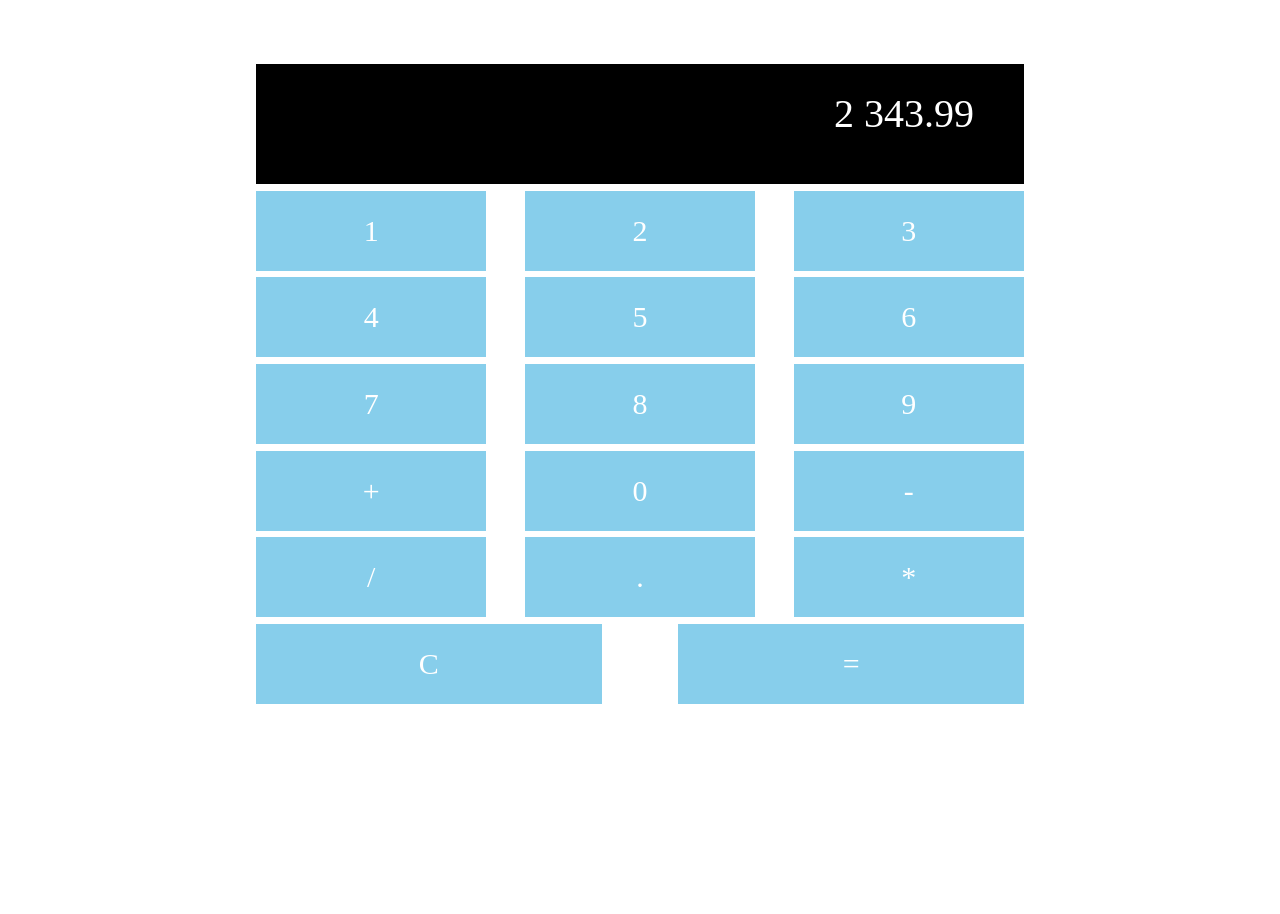
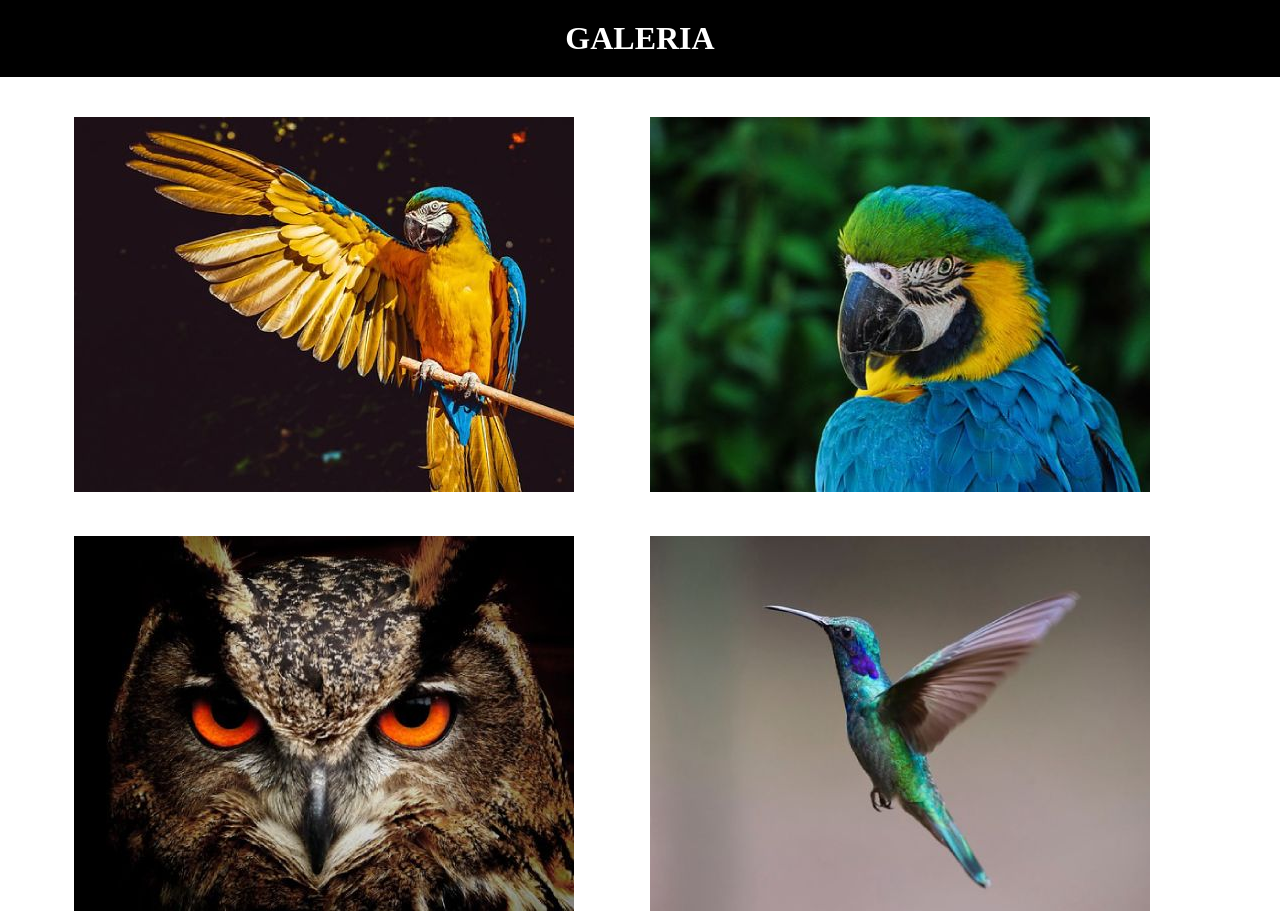
Before and after one commit to ReVaNNNNN/Frontend-II, a plain HTML site: page Day9/index_2.html in a window 1280 px wide. Shown: the top 914 px of the page. Before the commit the page ends 800 px from the top, so only its background shows below. Drawn offline with Linux system fonts and the light colour scheme.

Commit message:
Flexbox Gallery

```diff
--- a/Day9/index_2.html
+++ b/Day9/index_2.html
@@ -1,31 +1,42 @@
 <!DOCTYPE html>
-<html lang="pl">
+<html lang="en">
+
 <head>
-    <meta charset="UTF-8">
-    <meta name="viewport" content="width=device-width, initial-scale=1.0">
-    <title>Flex - Kalkulator</title>
-    <link rel="stylesheet" href="style_2.css">
+ <meta charset="UTF-8">
+ <meta name="viewport" content="width=device-width, initial-scale=1.0">
+ <meta http-equiv="X-UA-Compatible" content="ie=edge">
+ <title>Galeria Flexbox</title>
+ <link rel="stylesheet" href="style_2.css">
 </head>
+
 <body>
-    <div class="panel">
-        <div class="result">2 343.99</div>
-        <div>1</div>
-        <div>2</div>
-        <div>3</div>
-        <div>4</div>
-        <div>5</div>
-        <div>6</div>
-        <div>7</div>
-        <div>8</div>
-        <div>9</div>
-        <div>+</div>
-        <div>0</div>
-        <div>-</div>
-        <div>/</div>
-        <div>.</div>
-        <div>*</div>
-        <div>C</div>
-        <div>=</div>
-    </div>
+ <h1>GALERIA</h1>
+ <section>
+  <div>
+   <img src="img1.jpg" alt="">
+  </div>
+  <div>
+   <img src="img2.jpg" alt="">
+  </div>
+  <div>
+   <img src="img3.jpg" alt="">
+  </div>
+  <div>
+   <img src="img4.jpg" alt="">
+  </div>
+
+  <div>
+   <img src="img1.jpg" alt="">
+  </div>
+  <div>
+   <img src="img2.jpg" alt="">
+  </div>
+  <div>
+   <img src="img3.jpg" alt="">
+  </div>
+  <div>
+   <img src="img4.jpg" alt="">
+  </div>
+ </section>
 </body>
 </html>
--- a/Day9/style_2.css
+++ b/Day9/style_2.css
@@ -4,42 +4,53 @@
     box-sizing: border-box;
 }
 
-.panel {
+body {
+    width: 100%;
     display: flex;
-    width: 60vw;
-    margin: 5% auto;
-    min-width: 500px;
-    flex-wrap: wrap;
-    height: 80vh;
-    align-content: space-between;
-    justify-content: space-between;
+    flex-direction: column;
+}
+
+h1 {
+    width: 100%;
+    padding: 20px;
+    margin: 0 auto 20px;
+    text-align: center;
+    background-color: black;
     color: white;
 }
 
-.panel .result {
-    flex-basis: 100%;
-    height: 15vh;
-    font-size: 40px;
-    padding: 10px 50px;
-    background-color: black;
+section {
     display: flex;
-    justify-content: flex-end;
+    flex-direction: column;
+    flex-wrap: nowrap;
+    align-items: center;
 }
 
-.panel div {
-    background-color: skyblue;
-    flex-basis: 30%;
-    height: 10vh;
-    font-size: 30px;
-    line-height: 10vh;
-    text-align: center;
+section div {
+    padding: 20px 10px;
 }
 
-.panel div:nth-of-type(17), div:nth-of-type(18) {
-    flex-basis: 45%;
+
+section div img {
+    max-width: 100%;
 }
 
-div.result~ div:hover {
-    cursor: pointer;
-    background-color: royalblue;
+@media(min-width: 1025px) {
+    section {
+        display: flex;
+        flex-direction: row;
+        flex-wrap: wrap;
+        justify-content: center;
+    }
+
+    section div {
+        flex-basis: 45%;
+        /* padding: 20px 10px; */
+    }
 }
+
+@media(min-width: 1366px) {
+    section div {
+        flex-basis: 24%;
+    }
+}
```
Also changed, not shown: Day9/img1.jpg (added), Day9/img2.jpg (added), Day9/img3.jpg (added), Day9/img4.jpg (added).
